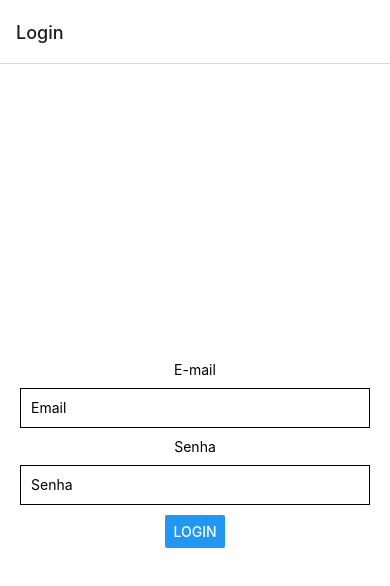
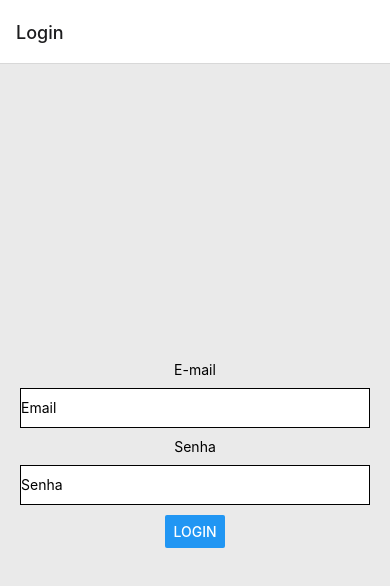
Before and after one commit to LucaChesini/trab1MOB, a React Native app: screen /Login in a window 390 px wide. Shown: the top 586 px of the page. Built offline with nearby package versions, Linux system fonts and the light colour scheme.

Commit message:
adicao logoff e ajustes login

```diff
--- a/App.js
+++ b/App.js
@@ -11,7 +11,8 @@ import ObtendoToken from './components/ObtendoToken';
 import { useReducer, useState, useMemo, useEffect } from 'react';
 import Login from './components/Login';
 import AsyncStorage from '@react-native-async-storage/async-storage';
-import AuthContext from './auth';
+import AuthContext from './components/auth';
+import Logoff from './components/Logoff';
 
 const Stack = createNativeStackNavigator();
 const Tab = createBottomTabNavigator();
@@ -41,6 +42,12 @@ export default function App() {
               isSignout: false,
               userToken: action.token,
             };
+          case 'SIGN_OUT':
+            return {
+              ...prevState,
+              isSignout: true,
+              userToken: null,
+            };
         }
       },
       {
@@ -69,8 +76,9 @@ export default function App() {
           await AsyncStorage.setItem('@access_token', myToken);
           dispatch({ type: 'SIGN_IN', token: myToken });
         },
-        signUp: async (data) => {
-          dispatch({ type: 'SIGN_IN', token: 'token-autenticacao' });
+        signOut: async () => {
+          await AsyncStorage.removeItem('@access_token');
+          dispatch({ type: 'SIGN_OUT' });
         },
       }),
       []
@@ -92,6 +100,7 @@ export default function App() {
             <Tab.Navigator>
               <Tab.Screen name="Lista" component={Cards} options={{ headerShown: false }}/>
               <Tab.Screen name="Adicionar" component={Adicionar} />
+              <Tab.Screen name="Sair" component={Logoff} />
             </Tab.Navigator>
           )}
         </NavigationContainer>
--- a/components/Adicionar.js
+++ b/components/Adicionar.js
@@ -50,6 +50,7 @@ const Adicionar = () => {
                 <Picker
                     selectedValue={responsavelSelecionado}
                     onValueChange={(item) => setResponsavelSelecionado(item)}
+                    style={styles.inputs}
                 >
                     <Picker.Item label="Selecione um responsável" value="" />
                     {responsaveis.map(responsavel => (
--- a/components/Login.js
+++ b/components/Login.js
@@ -1,11 +1,17 @@
 import React, { useContext, useState } from 'react';
 import { StyleSheet, View, Text, TextInput, Button, Alert } from 'react-native';
-import AuthContext from '../auth';
+import AuthContext from './auth';
 
 function Login({ navigation }) {
     const [email, setEmail] = useState('');
     const [password, setPassword] = useState('');
     const { signIn } = useContext(AuthContext);
+
+    const handleLogin = () => {
+        if (email != '' && password != '') {
+            signIn({ email, password });
+        }
+    };
 
     return (
         <View style={styles.container}>
@@ -26,14 +32,14 @@ function Login({ navigation }) {
                 placeholder="Senha"
                 secureTextEntry={true}
             />
-        <Button title="Login" onPress={() => signIn({email, password})} />
+            <Button title="Login" onPress={handleLogin} />
         </View>
     );
 }
 const styles = StyleSheet.create({
     container: {
         flex: 1,
-        backgroundColor: '#fff',
+        backgroundColor: 'rgb(234, 234, 234)',
         alignItems: 'center',
         justifyContent: 'center',
         paddingHorizontal: 20,
@@ -43,7 +49,7 @@ const styles = StyleSheet.create({
         width: '100%',
         marginVertical: 10,
         borderWidth: 1,
-        padding: 10,
+        backgroundColor: '#ffff'
     },
 });
 
--- /dev/null
+++ b/components/Logoff.js
@@ -0,0 +1,25 @@
+import React, { useContext } from 'react';
+import { StyleSheet, View, Text, Button } from 'react-native';
+import AuthContext from './auth';
+
+function Logoff() {
+    const { signOut } = useContext(AuthContext);
+
+    return (
+        <View style={styles.container}>
+            <Text>Sair da conta</Text>
+            <Button title="Sair " onPress={() => signOut()} />
+        </View>
+    );
+}
+
+export default Logoff;
+
+const styles = StyleSheet.create({
+    container: {
+        flex: 1,
+        backgroundColor: 'rgb(234, 234, 234)',
+        alignItems: 'center',
+        justifyContent: 'center',
+    },
+});
```
Also changed, not shown: components/auth.js (renamed from auth.js). Lines whose indentation alone changed are shown as unchanged.
